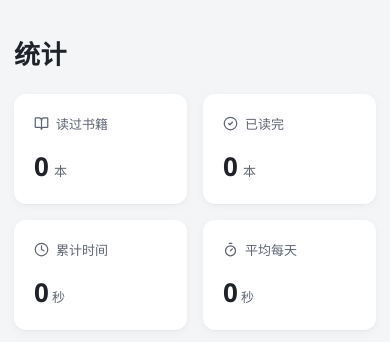
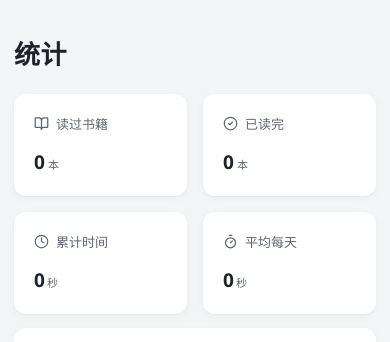
Before and after one commit to S1nguLArityyyy/dsh-reader-mobile, a React (Vite) app: page / in a window 390 px wide. Both pictures are taken after a click on the button "统计". Shown: the top 342 px of the page. Built offline with nearby package versions, Linux system fonts and the light colour scheme; no server answers; what @capacitor/core would draw is missing.

Commit message:
mobile 2.5.1: fix the stats duration layout - unit labels no longer wrap (小时 was breaking into two lines) and the mobile font sizes shrink so the value fits on one line

```diff
--- a/package.json
+++ b/package.json
@@ -1,7 +1,7 @@
 {
   "name": "dsh-reader-mobile",
   "productName": "Dsh Reader",
-  "version": "2.5.0",
+  "version": "2.5.1",
   "private": true,
   "description": "Dsh Reader 手机端（安卓 APK，Capacitor）",
   "type": "module",
--- a/src/api/local.ts
+++ b/src/api/local.ts
@@ -603,7 +603,7 @@ export function createLocalApi(): unknown {
   return {
     app: {
       info: async () => ({
-        version: '2.5.0',
+        version: '2.5.1',
         dataDir: '本地数据（导出）',
         booksDir: 'data/',
         coversDir: 'data/',
--- a/src/styles/app.css
+++ b/src/styles/app.css
@@ -811,6 +811,7 @@
 }
 
 .stat-unit {
+  white-space: nowrap;
   font-size: 13px;
   font-weight: 500;
   color: var(--text-2);
@@ -3636,6 +3637,24 @@
     grid-template-columns: repeat(2, minmax(0, 1fr));
   }
 
+  /* 计时卡片：手机两列时宽度紧张，数字与单位都不许折行，字号相应调小 */
+  .stat-value {
+    font-size: 19px;
+    flex-wrap: nowrap;
+    white-space: nowrap;
+    gap: 1px;
+  }
+
+  .stat-value > span {
+    flex: 0 0 auto;
+  }
+
+  .stat-unit {
+    font-size: 11px;
+    white-space: nowrap;
+    margin-left: 2px;
+  }
+
   /* 详情页的统计：标签在左、值在右，一行一条，保证显示完整
      （类名叫 detail-fact，避免和已有样式撞名把值吃掉 —— 之前用 .detail-row 撞过） */
   .detail-facts {
```
Also changed, not shown: 2 other files (tests, documents, lock files or other folders).
